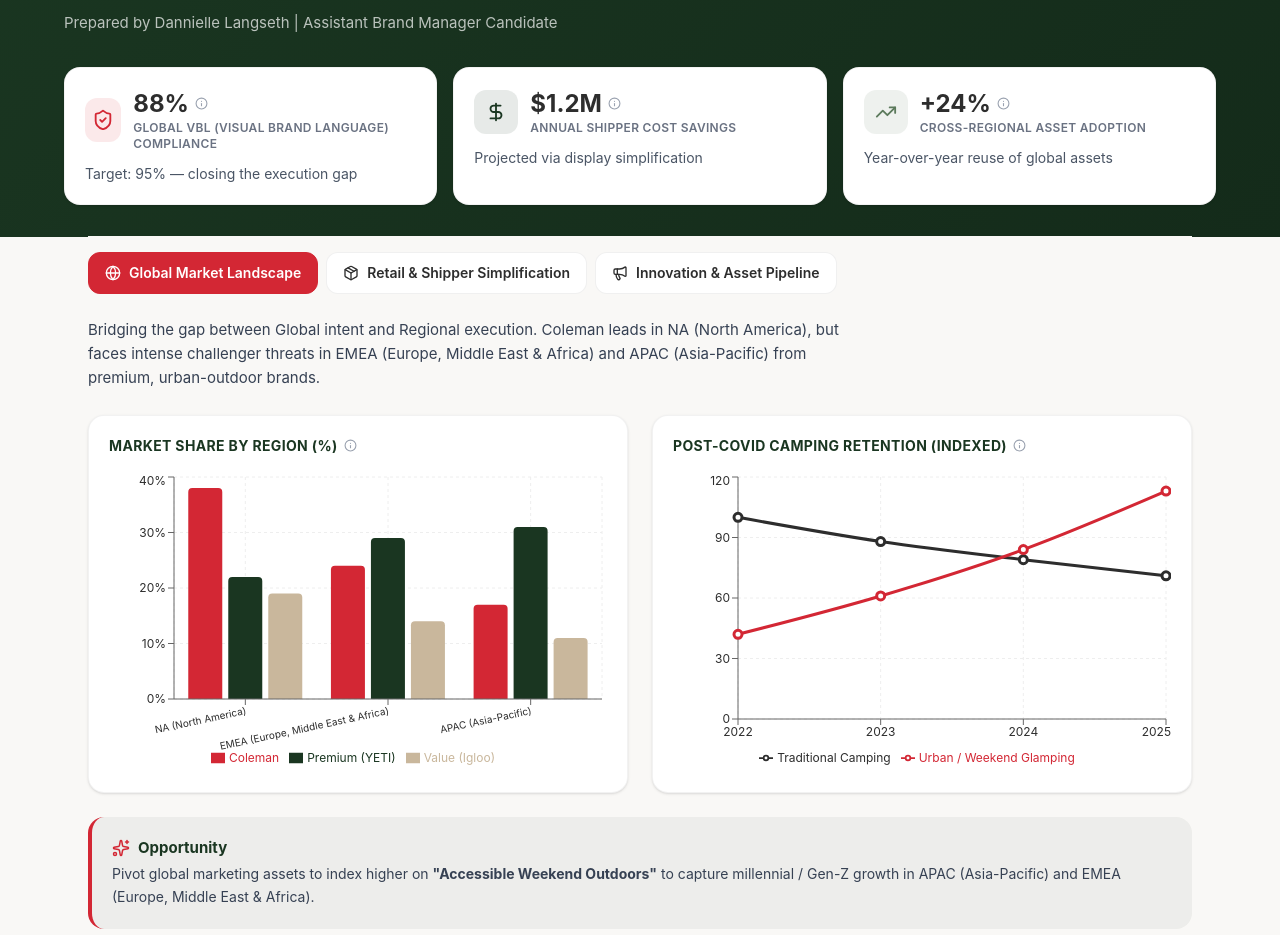
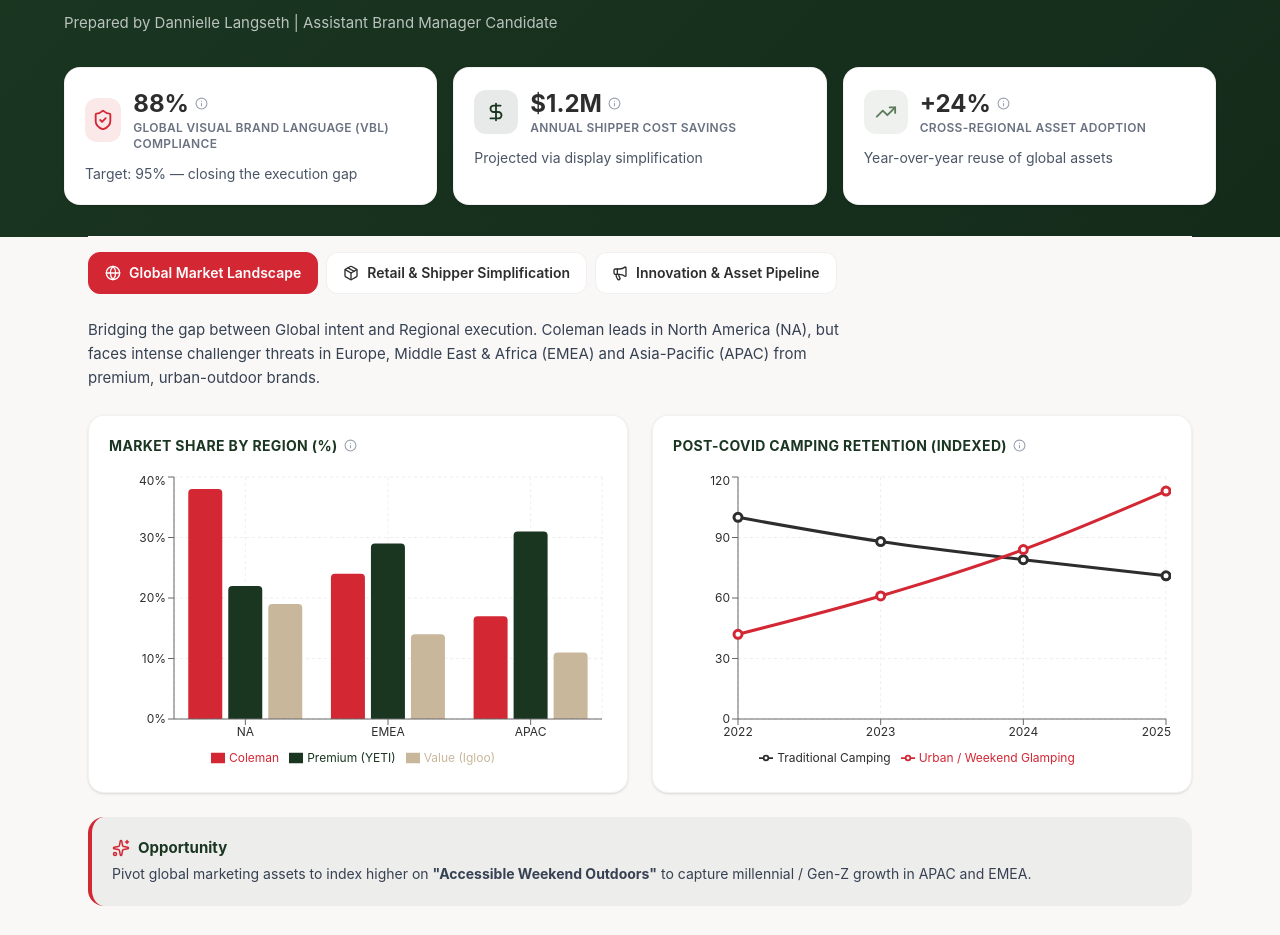
Before and after one commit to dannilangseth/coleman-dashboard, a React (Vite) app: page / in a window 1280 px wide. Shown: the part 177-1112 px from the top of the page. Built offline with nearby package versions, Linux system fonts and the light colour scheme.

Commit message:
Spell out terms on first use, acronym-only after

```diff
--- a/src/OneColemanDashboard.jsx
+++ b/src/OneColemanDashboard.jsx
@@ -44,10 +44,11 @@
 
 const APPLICANT_NAME = "Dannielle Langseth";
 
+// Chart axis labels use acronyms only — terms are defined on first use in narrative text above the charts
 const marketShareData = [
-  { region: "NA (North America)", Coleman: 38, "Premium (YETI)": 22, "Value (Igloo)": 19 },
-  { region: "EMEA (Europe, Middle East & Africa)", Coleman: 24, "Premium (YETI)": 29, "Value (Igloo)": 14 },
-  { region: "APAC (Asia-Pacific)", Coleman: 17, "Premium (YETI)": 31, "Value (Igloo)": 11 },
+  { region: "NA", Coleman: 38, "Premium (YETI)": 22, "Value (Igloo)": 19 },
+  { region: "EMEA", Coleman: 24, "Premium (YETI)": 29, "Value (Igloo)": 14 },
+  { region: "APAC", Coleman: 17, "Premium (YETI)": 31, "Value (Igloo)": 11 },
 ];
 
 const retentionData = [
@@ -71,7 +72,7 @@
 
 const PIE_COLORS = [COLORS.khaki, COLORS.charcoal, COLORS.red];
 
-// ── Citation tooltip ─────────────────────────────────────────────────────────
+// ── Citation tooltip ──────────────────────────────────────────────────────────
 
 function CitationTooltip({ source }) {
   const [visible, setVisible] = useState(false);
@@ -168,14 +169,15 @@
   );
 }
 
-// ── Tab 1: Global Market Landscape ────────────────────────────────────────────
+// ── Tab 1: Global Market Landscape ───────────────────────────────────────────
+// First use of NA, EMEA, APAC — defined here, acronym-only everywhere after.
 
 function GlobalTab() {
   return (
     <div>
       <SectionNarrative>
         Bridging the gap between Global intent and Regional execution. Coleman
-        leads in NA (North America), but faces intense challenger threats in EMEA (Europe, Middle East & Africa) and APAC (Asia-Pacific) from
+        leads in North America (NA), but faces intense challenger threats in Europe, Middle East & Africa (EMEA) and Asia-Pacific (APAC) from
         premium, urban-outdoor brands.
       </SectionNarrative>
 
@@ -187,7 +189,7 @@
           <ResponsiveContainer width="100%" height={300}>
             <BarChart data={marketShareData} barGap={6}>
               <CartesianGrid strokeDasharray="3 3" stroke="#eee" />
-              <XAxis dataKey="region" tick={{ fill: COLORS.charcoal, fontSize: 10 }} angle={-12} textAnchor="end" height={50} />
+              <XAxis dataKey="region" tick={{ fill: COLORS.charcoal, fontSize: 12 }} />
               <YAxis tick={{ fill: COLORS.charcoal, fontSize: 12 }} unit="%" />
               <Tooltip cursor={{ fill: "#0000000A" }} />
               <Legend wrapperStyle={{ fontSize: 12 }} />
@@ -233,13 +235,14 @@
       <TakeawayBox title="Opportunity">
         Pivot global marketing assets to index higher on{" "}
         <strong>"Accessible Weekend Outdoors"</strong> to capture millennial /
-        Gen-Z growth in APAC (Asia-Pacific) and EMEA (Europe, Middle East & Africa).
+        Gen-Z growth in APAC and EMEA.
       </TakeawayBox>
     </div>
   );
 }
 
 // ── Tab 2: Retail & Shipper Simplification ────────────────────────────────────
+// First use of SKU — defined in chart title. VBL already defined in KPI header.
 
 function ImpactStat({ icon: Icon, value, label, citation }) {
   return (
@@ -266,7 +269,7 @@
     <div>
       <SectionNarrative>
         Streamlining retail execution to drive margin expansion and enforce
-        VBL (Visual Brand Language) globally.
+        VBL globally.
       </SectionNarrative>
 
       <div className="grid grid-cols-1 lg:grid-cols-2 gap-6">
@@ -274,7 +277,7 @@
           title={
             simplified
               ? "Simulated Shipper Mix — Standardized"
-              : "Current Shipper SKU (Stock Keeping Unit) Complexity"
+              : "Current Shipper Stock Keeping Unit (SKU) Complexity"
           }
           citation="SKU complexity distribution estimated from internal retail operations benchmarking against Procter & Gamble and Unilever global display standardization programs. Standardized scenario modeled on GS1 Retail Display Best Practices framework (2024)."
         >
@@ -344,7 +347,7 @@
             <ImpactStat
               icon={Layers}
               value="-35%"
-              label="SKU (Stock Keeping Unit) Reduction"
+              label="SKU Reduction"
               citation="SKU reduction estimate benchmarked against Unilever's brand simplification program (2023), which achieved 30–40% SKU reductions globally. Source: Unilever Annual Report (2023); GS1 Best Practice Guidelines (2024)."
             />
             <ImpactStat
@@ -365,41 +368,42 @@
 
       <TakeawayBox title="Margin Thesis">
         By standardizing the physical footprint of global shippers while allowing
-        regional teams to swap out the VBL (Visual Brand Language)-approved graphic headers, we protect
+        regional teams to swap out the VBL-approved graphic headers, we protect
         brand equity while saving millions in procurement.
       </TakeawayBox>
     </div>
   );
 }
 
-// ── Tab 3: Innovation & Asset Pipeline ────────────────────────────────────────
+// ── Tab 3: Innovation & Asset Pipeline ───────────────────────────────────────
+// First use of OTIF — defined in narrative. VBL, SKU already defined above.
 
 const roadmap = [
   {
     phase: "Phase 1 — Global",
     icon: Globe,
-    title: "Core Asset Development & VBL (Visual Brand Language) Toolkit",
-    desc: "Master photography, key visuals, and the VBL (Visual Brand Language) toolkit built once at the center.",
+    title: "Core Asset Development & VBL Toolkit",
+    desc: "Master photography, key visuals, and the VBL toolkit built once at the center.",
   },
   {
     phase: "Phase 2 — Regional",
     icon: Megaphone,
     title: "Local Market Adaptation & Influencer Sourcing",
-    desc: "Regional teams localize copy, source urban-outdoor influencers, and adapt within VBL (Visual Brand Language) guardrails.",
+    desc: "Regional teams localize copy, source urban-outdoor influencers, and adapt within VBL guardrails.",
   },
   {
     phase: "Phase 3 — Retail",
     icon: Truck,
     title: "Standardized Shipper Deployment",
-    desc: "Single global shipper footprint with swappable VBL (Visual Brand Language) headers ships OTIF (On-Time, In-Full).",
+    desc: "Single global shipper footprint with swappable VBL headers ships OTIF.",
   },
 ];
 
 const feedbackLoop = [
-  { done: true, text: "APAC (Asia-Pacific) sell-through data tagged against VBL (Visual Brand Language) asset variants" },
-  { done: true, text: "EMEA (Europe, Middle East & Africa) influencer engagement benchmarked vs. global creative" },
-  { done: false, text: "Regional insights consolidated into Global Q3 (Third Quarter) iteration brief" },
-  { done: false, text: "Next-gen 'Urban Escape' asset refresh scoped for FY27 (Fiscal Year 2027)" },
+  { done: true,  text: "APAC sell-through data tagged against VBL asset variants" },
+  { done: true,  text: "EMEA influencer engagement benchmarked vs. global creative" },
+  { done: false, text: "Regional insights consolidated into Global Third Quarter (Q3) iteration brief" },
+  { done: false, text: "Next-gen 'Urban Escape' asset refresh scoped for Fiscal Year 2027 (FY27)" },
 ];
 
 function InnovationTab() {
@@ -407,7 +411,7 @@
     <div>
       <SectionNarrative>
         Ensuring innovation feedback loops are bidirectional and marketing assets
-        are delivered OTIF (On-Time, In-Full).
+        are delivered On-Time, In-Full (OTIF).
       </SectionNarrative>
 
       <div className="bg-white rounded-2xl p-6 shadow-sm border border-black/5 mb-6">
@@ -489,9 +493,9 @@
 // ── Shell ─────────────────────────────────────────────────────────────────────
 
 const TABS = [
-  { id: "global", label: "Global Market Landscape", icon: Globe },
-  { id: "shipper", label: "Retail & Shipper Simplification", icon: Package },
-  { id: "innovation", label: "Innovation & Asset Pipeline", icon: Megaphone },
+  { id: "global",     label: "Global Market Landscape",          icon: Globe },
+  { id: "shipper",    label: "Retail & Shipper Simplification",   icon: Package },
+  { id: "innovation", label: "Innovation & Asset Pipeline",       icon: Megaphone },
 ];
 
 export default function OneColemanDashboard() {
@@ -503,19 +507,12 @@
       className="min-h-screen text-[15px]"
     >
       {/* Sticky Nav */}
-      <nav
-        className="sticky top-0 z-50 shadow-md"
-        style={{ backgroundColor: COLORS.evergreen }}
-      >
+      <nav className="sticky top-0 z-50 shadow-md" style={{ backgroundColor: COLORS.evergreen }}>
         <div className="max-w-6xl mx-auto px-6 py-3 flex items-center justify-between">
           <div className="flex items-center gap-2">
             <Tent size={24} color={COLORS.red} />
-            <span className="text-white font-bold tracking-wide text-lg">
-              COLEMAN
-            </span>
-            <span className="text-white/50 text-sm hidden sm:inline">
-              | Global Brand Management
-            </span>
+            <span className="text-white font-bold tracking-wide text-lg">COLEMAN</span>
+            <span className="text-white/50 text-sm hidden sm:inline">| Global Brand Management</span>
           </div>
           <div className="flex items-center gap-2 text-white/80 text-sm">
             <ShieldCheck size={16} color={COLORS.red} />
@@ -524,12 +521,10 @@
         </div>
       </nav>
 
-      {/* Hero */}
+      {/* Hero — first use of VBL defined here */}
       <header
         className="px-6 pt-10 pb-8"
-        style={{
-          background: `linear-gradient(135deg, ${COLORS.evergreen} 0%, #142b1a 100%)`,
-        }}
+        style={{ background: `linear-gradient(135deg, ${COLORS.evergreen} 0%, #142b1a 100%)` }}
       >
         <div className="max-w-6xl mx-auto">
           <div
@@ -540,19 +535,16 @@
           </div>
           <h1 className="text-3xl md:text-4xl font-extrabold text-white leading-tight">
             Project OneColeman:{" "}
-            <span style={{ color: COLORS.khaki }}>
-              Global Consistency, Regional Relevance
-            </span>
+            <span style={{ color: COLORS.khaki }}>Global Consistency, Regional Relevance</span>
           </h1>
           <p className="text-white/70 mt-3">
             Prepared by {APPLICANT_NAME} | Assistant Brand Manager Candidate
           </p>
 
-          {/* KPI Row */}
           <div className="flex flex-wrap gap-4 mt-8">
             <KpiCard
               icon={ShieldCheck}
-              label="Global VBL (Visual Brand Language) Compliance"
+              label="Global Visual Brand Language (VBL) Compliance"
               value="88%"
               sub="Target: 95% — closing the execution gap"
               accent={COLORS.red}
@@ -580,7 +572,10 @@
 
       {/* Tabs */}
       <div className="max-w-6xl mx-auto px-6">
-        <div className="flex flex-wrap gap-2 -mt-px py-4 sticky top-[60px] z-40" style={{ backgroundColor: COLORS.canvas }}>
+        <div
+          className="flex flex-wrap gap-2 -mt-px py-4 sticky top-[60px] z-40"
+          style={{ backgroundColor: COLORS.canvas }}
+        >
           {TABS.map((t) => {
             const active = tab === t.id;
             return (
@@ -602,16 +597,13 @@
         </div>
 
         <main className="pb-16 pt-2">
-          {tab === "global" && <GlobalTab />}
-          {tab === "shipper" && <ShipperTab />}
+          {tab === "global"     && <GlobalTab />}
+          {tab === "shipper"    && <ShipperTab />}
           {tab === "innovation" && <InnovationTab />}
         </main>
       </div>
 
-      <footer
-        className="text-center text-xs text-white/60 py-6"
-        style={{ backgroundColor: COLORS.evergreen }}
-      >
+      <footer className="text-center text-xs text-white/60 py-6" style={{ backgroundColor: COLORS.evergreen }}>
         <div className="flex items-center justify-center gap-2">
           <BarChart3 size={14} color={COLORS.khaki} />
           Project OneColeman — Strategic Brand Dashboard | {APPLICANT_NAME}
```
